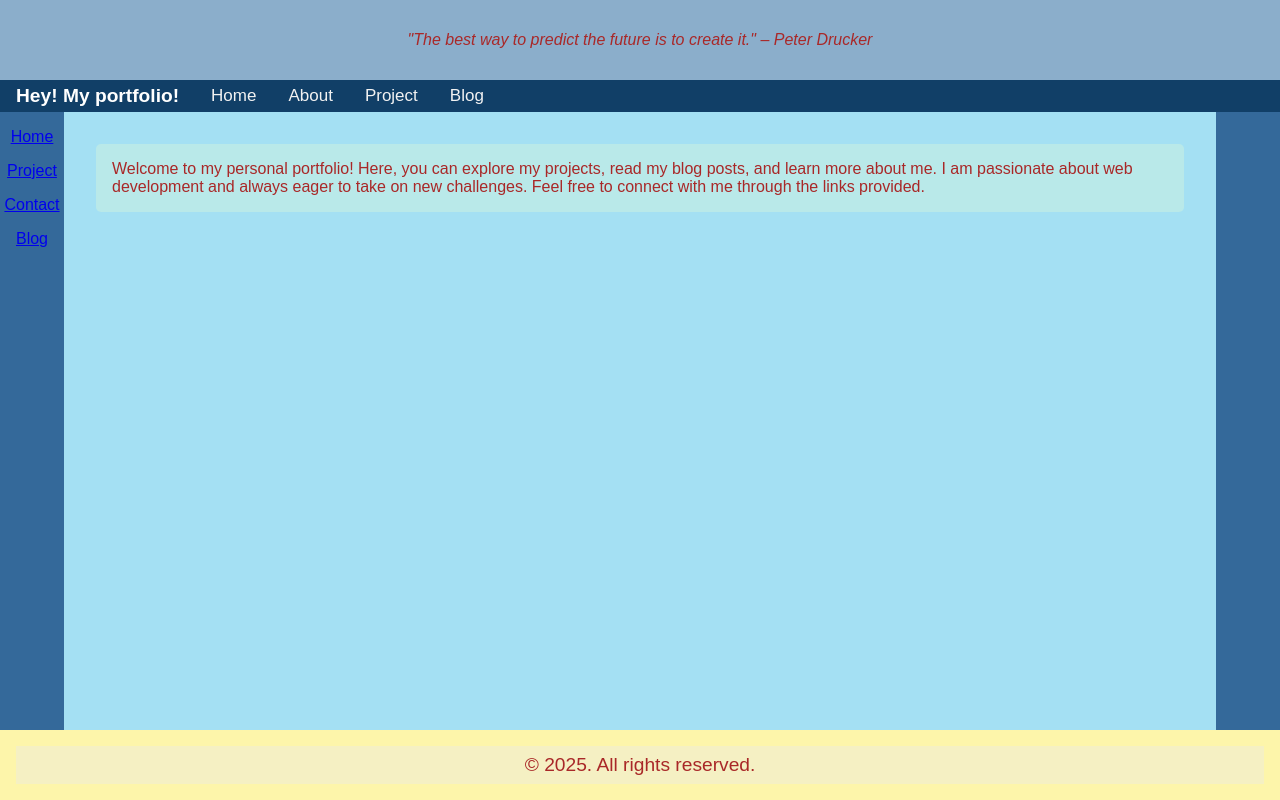
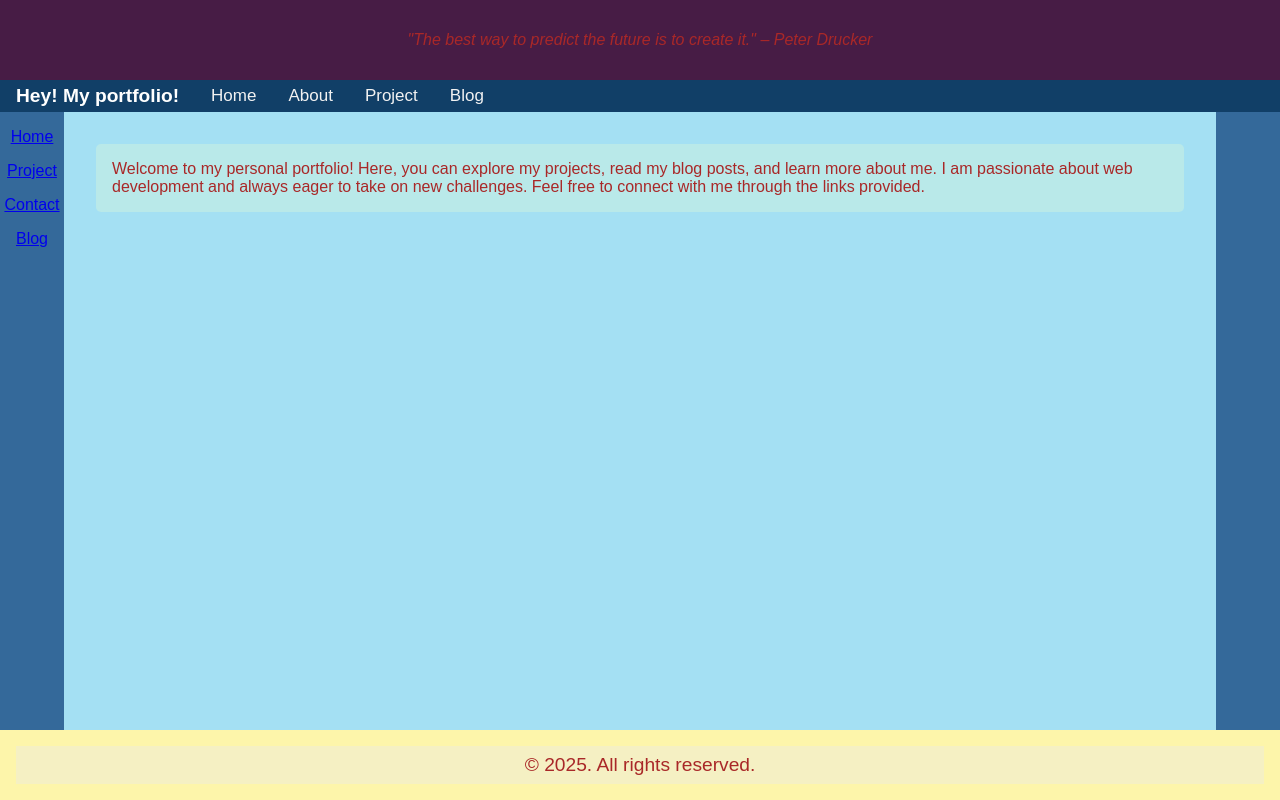
Before and after one commit to Drishay/Personal-Portfolio, a plain HTML site: page index.html in a window 1280 px wide. Drawn offline with Linux system fonts and the light colour scheme.

Commit message:
Updated Sprint_2-completed

```diff
--- a/assets/style.css
+++ b/assets/style.css
@@ -23,7 +23,7 @@ body {
 }
 
 .Quotes {
-  background-color: #8baecb;
+  background-color: #471c45;
   height: 5rem;
   display: flex;
   align-items: center;
```
Also changed, not shown: 2 other files.
